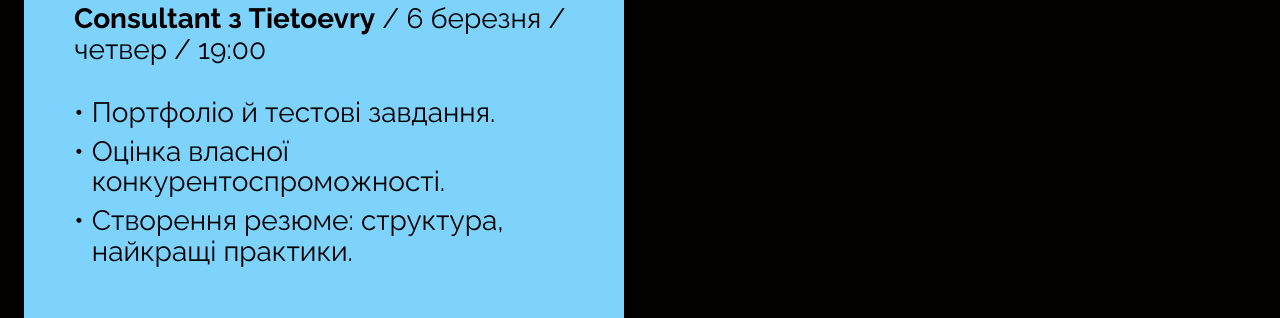
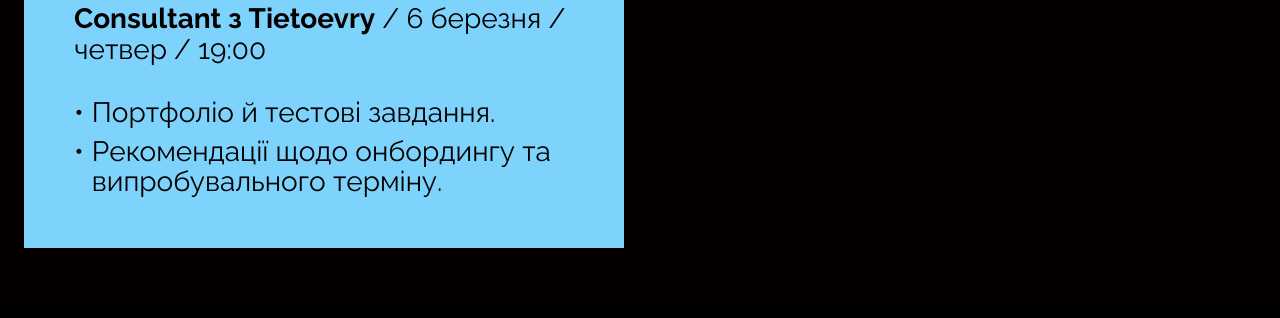
Before and after one commit to InM1nd/skelya_reborn, a Next.js app: page /intensive in a window 1280 px wide. Shown: the part 3622-3940 px from the top of the page. Built offline with nearby package versions, Linux system fonts and the light colour scheme; a web font is replaced by a local one.

Commit message:
My solution. Better late than never.

```diff
--- a/src/app/(main)/(pages)/intensive/IntensiveProgram.tsx
+++ b/src/app/(main)/(pages)/intensive/IntensiveProgram.tsx
@@ -52,8 +52,7 @@
       date: "<b>бонусний вебінар з <a href={https://www.linkedin.com/in/moroz-viktoriia/} class='underline'>Вікторією</a>, Tech Recruitment </br> Consultant з Tietoevry</b> / 6 березня / четвер / 19:00",
       points: [
         "Портфоліо й тестові завдання.",
-        "Оцінка власної конкурентоспроможності.",
-        "Створення резюме: структура, найкращі практики."
+        "Рекомендації щодо онбордингу та випробувального терміну.",
       ],
       isBonus: true
     }
```
